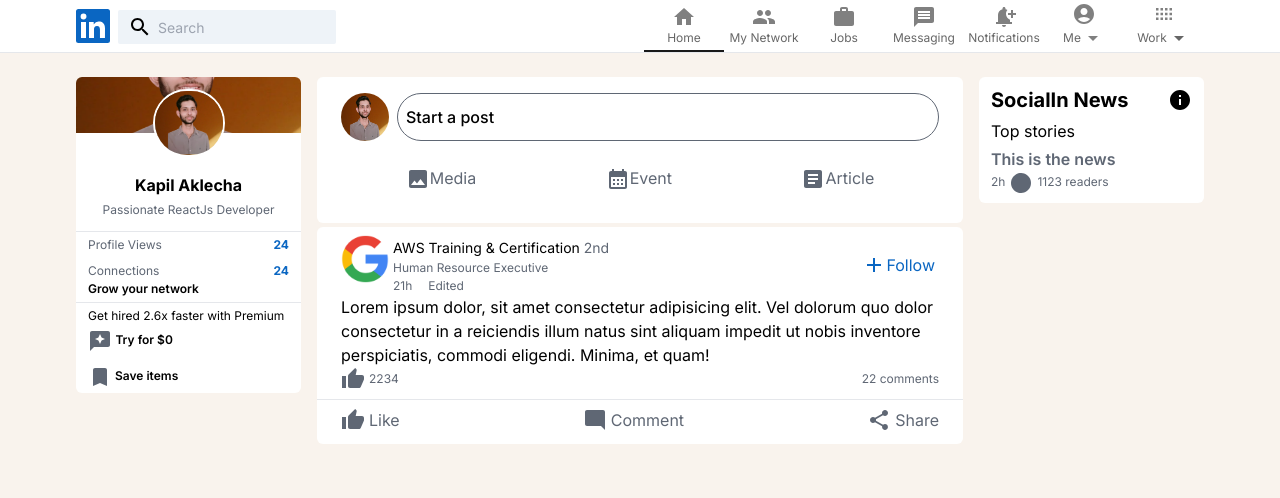
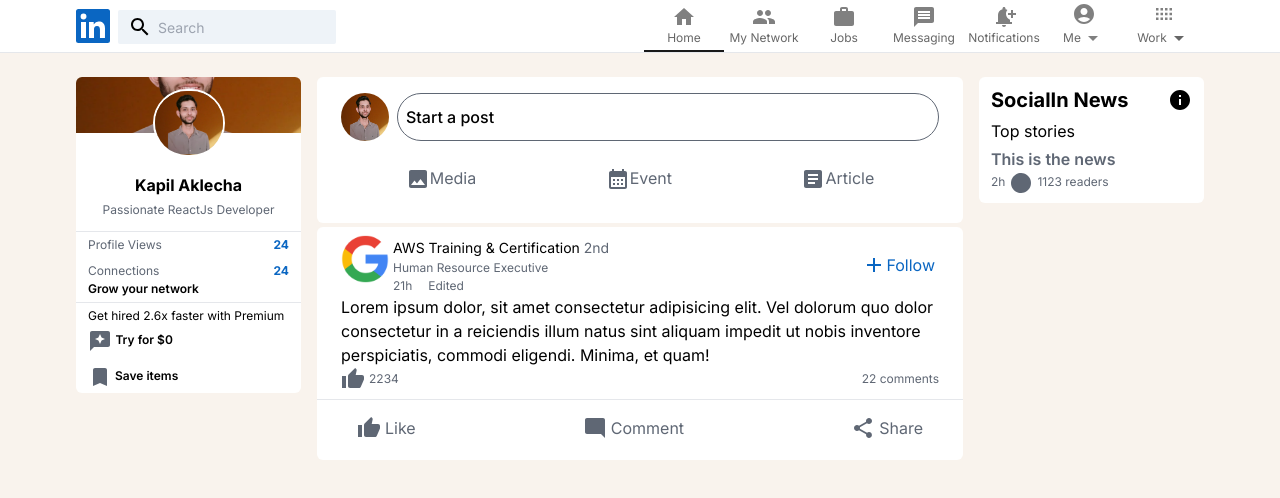
Before and after one commit to kapilaklecha/LinkedIn-clone, a Next.js app: page /main in a window 1280 px wide. Shown: the top 498 px of the page. Built offline with nearby package versions, Linux system fonts and the light colour scheme; no server answers.

Commit message:
fix: like, comment, share button

```diff
--- a/app/components/mainpage/MidSection.jsx
+++ b/app/components/mainpage/MidSection.jsx
@@ -50,21 +50,21 @@
         </p>
       </div>
       <div className=" flex items-center justify-between text-secondary py-2 border-t px-6">
-        <button className=" flex items-center gap-1 hover:text-black">
-          <ThumbUpIcon />
-          <span>Like</span>
-        </button>
-        <button className=" flex items-center gap-1 hover:text-black">
-          <ModeCommentIcon />
-          <span>Comment</span>
-        </button>
-        <button className=" flex items-center gap-1 hover:text-black">
-          <ShareIcon />
-          <span>Share</span>
-        </button>
+        <ButtonB text={"Like"} logo={<ThumbUpIcon />} />
+        <ButtonB text={"Comment"} logo={<ModeCommentIcon />} />
+        <ButtonB text={"Share"} logo={<ShareIcon />} />
       </div>
     </div>
   );
 };
 
+const ButtonB = ({ text, logo }) => {
+  return (
+    <button className=" flex items-center gap-1 px-4 py-2 hover:text-black hover:bg-hover">
+      {logo}
+      <span>{text}</span>
+    </button>
+  );
+};
+
 export default MidSection;
```
